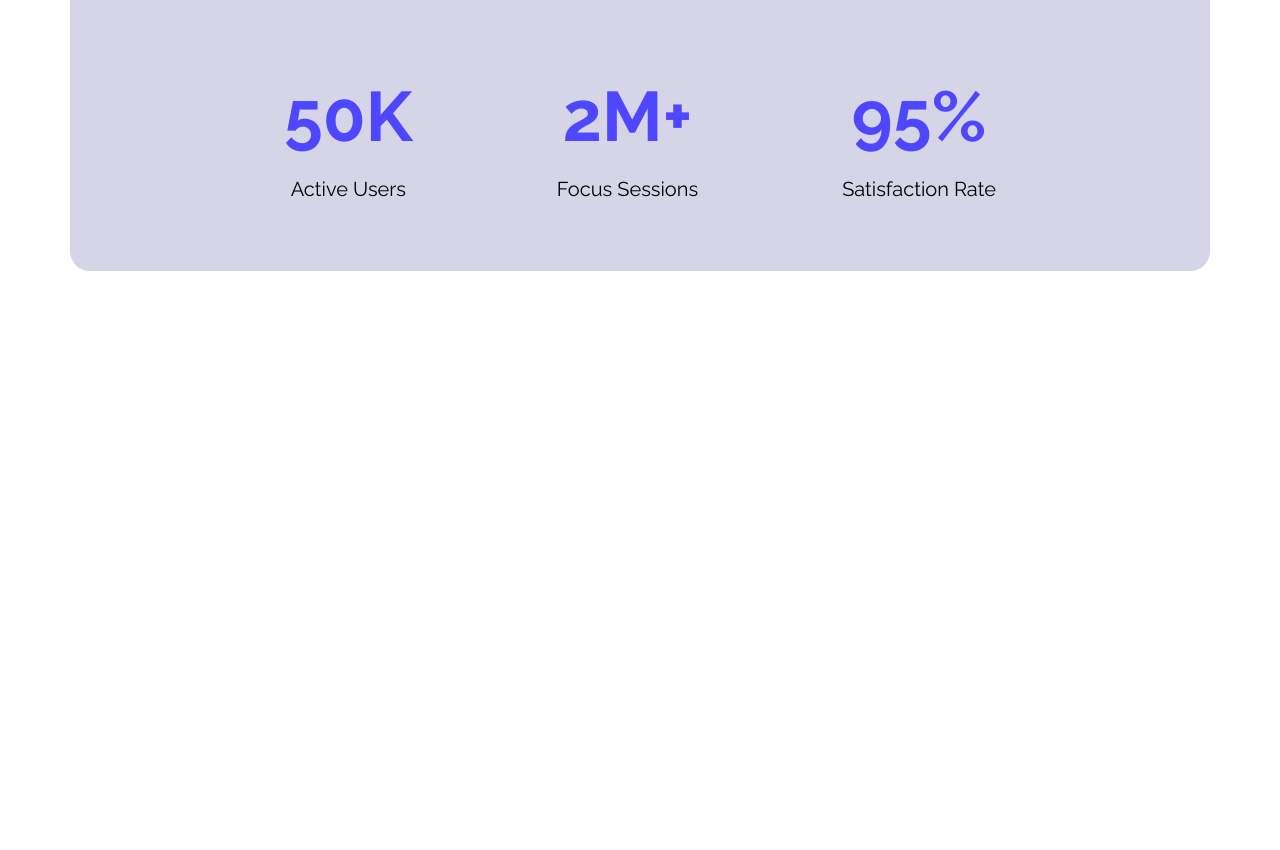
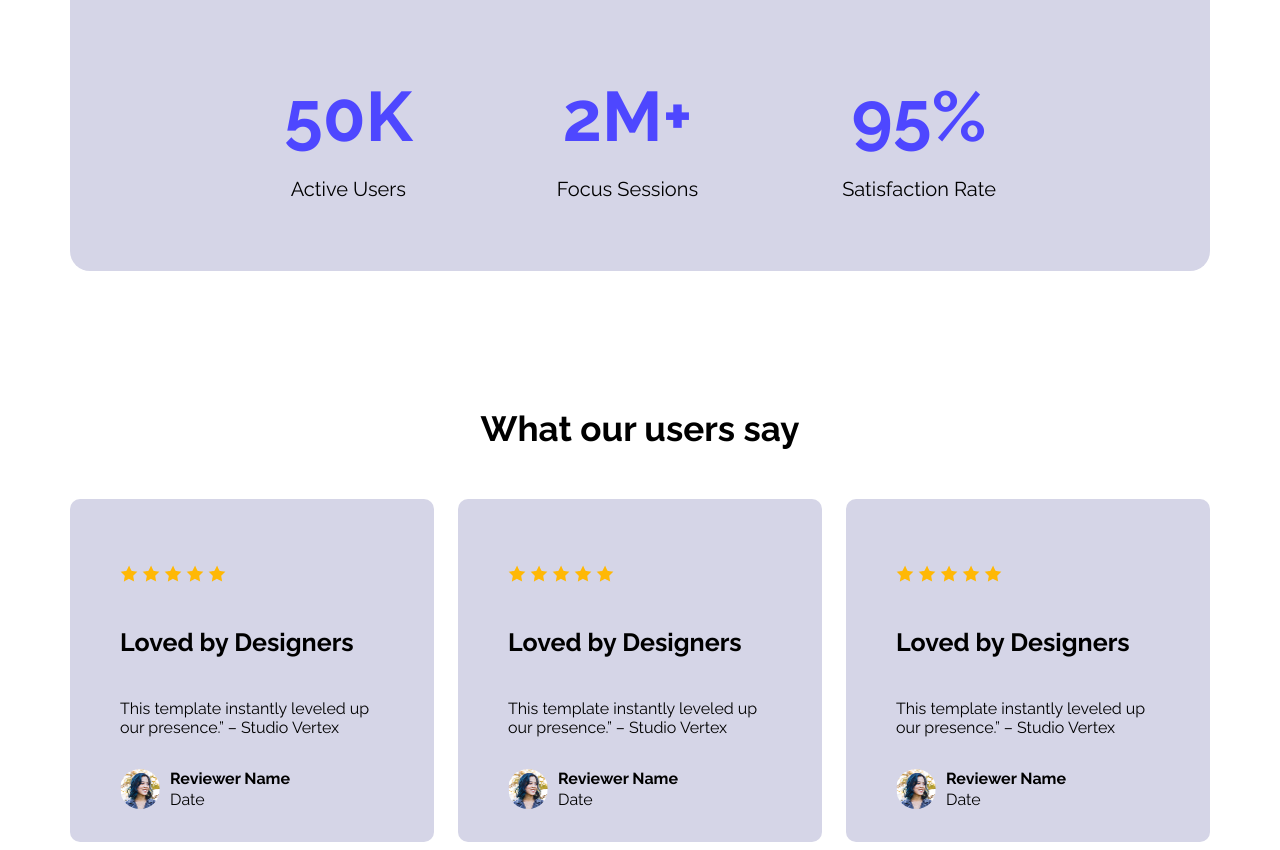
Before and after one commit to fahmibanna17/First-Assignment, a plain HTML site: page index.html in a window 1280 px wide. Shown: the part 1246-2096 px from the top of the page. Before the commit the page ends 1525 px from the top, so only its background shows below. Drawn offline with Linux system fonts and the light colour scheme.

Commit message:
feedback section updated

```diff
--- a/index.html
+++ b/index.html
@@ -53,6 +53,69 @@
                 </div>
             </div>
         </section>
+        <!-- what users say section -->
+         <section class="users-feedback">
+            <h3 class="action-title feedback-section">What our users say</h3>
+            <div class="feedback-container">
+            <div class="first-feedback-container secondary-bg">
+                <div class="comments-section">
+                   <p><img src="styles/icon-star.png" alt="icon star">
+                    <img src="styles/icon-star.png" alt="icon star">
+                    <img src="styles/icon-star.png" alt="icon star">
+                    <img src="styles/icon-star.png" alt="icon star">
+                    <img src="styles/icon-star.png" alt="icon star"></p>
+                    <div class="full-comment"><h5 class="main-comment">Loved by Designers</h5>
+                    <p secondary-comment>This template instantly leveled up our presence.” – Studio Vertex</p>
+                    </div>
+                </div>
+                <div class="buyer-intro">
+                    <img class="buyer-pic" src="styles/avatar.png" alt="buyer">
+                    <div class="buyer-name">
+                        <p class="main-name">Reviewer Name</p>
+                        <p class="main-date">Date</p>
+                    </div>
+                </div>
+            </div>
+            <div class="first-feedback-container secondary-bg">
+                <div class="comments-section">
+                   <p><img src="styles/icon-star.png" alt="icon star">
+                    <img src="styles/icon-star.png" alt="icon star">
+                    <img src="styles/icon-star.png" alt="icon star">
+                    <img src="styles/icon-star.png" alt="icon star">
+                    <img src="styles/icon-star.png" alt="icon star"></p>
+                    <div class="full-comment"><h5 class="main-comment">Loved by Designers</h5>
+                    <p secondary-comment>This template instantly leveled up our presence.” – Studio Vertex</p>
+                    </div>
+                </div>
+                <div class="buyer-intro">
+                    <img class="buyer-pic" src="styles/avatar.png" alt="buyer">
+                    <div class="buyer-name">
+                        <p class="main-name">Reviewer Name</p>
+                        <p class="main-date">Date</p>
+                    </div>
+                </div>
+            </div>
+            <div class="first-feedback-container secondary-bg">
+                <div class="comments-section">
+                   <p><img src="styles/icon-star.png" alt="icon star">
+                    <img src="styles/icon-star.png" alt="icon star">
+                    <img src="styles/icon-star.png" alt="icon star">
+                    <img src="styles/icon-star.png" alt="icon star">
+                    <img src="styles/icon-star.png" alt="icon star"></p>
+                    <div class="full-comment"><h5 class="main-comment">Loved by Designers</h5>
+                    <p secondary-comment>This template instantly leveled up our presence.” – Studio Vertex</p>
+                    </div>
+                </div>
+                <div class="buyer-intro">
+                    <img class="buyer-pic" src="styles/avatar.png" alt="buyer">
+                    <div class="buyer-name">
+                        <p class="main-name">Reviewer Name</p>
+                        <p class="main-date">Date</p>
+                    </div>
+                </div>
+            </div>
+            </div>
+         </section>
     </main>
     <footer>
 
--- a/styles/website.css
+++ b/styles/website.css
@@ -1,3 +1,7 @@
+/* *{
+    margin: 0px;
+    padding: 0px;
+} */
 .raleway{
   font-family: "Raleway", sans-serif;
   font-optical-sizing: auto;
@@ -127,3 +131,50 @@ main{
     display: flex;
     justify-content: space-around;
 }
+/* users feedback style */
+.buyer-intro{
+    display: flex;
+    align-items: center;
+    gap: 10px;
+    margin: 0px;
+    padding: 0px;
+
+}
+.feedback-section{
+    text-align: center;
+}
+.first-feedback-container{
+    border-radius: 10px;
+    padding: 50px;
+    /* text-align: center; */
+    width: 366px;
+    height: 243px;
+    margin: 0 auto;
+}
+.feedback-container{
+    display: flex;
+    gap: 24px;
+    margin-top: 50px;
+}
+.main-comment{
+    font-weight: bold;
+    font-size: 25px;
+}
+.main-name{
+    font-weight: bold;
+    font-size: medium;
+    margin-bottom: 2px;
+    display: block;
+}
+.main-date{
+    margin-top: 0;
+}
+.buyer-pic{
+    border-radius: 50%;
+    width: 40px;
+    height: 40px;
+
+}
+.users-feedback{
+    margin-top: 137px;
+}
```
